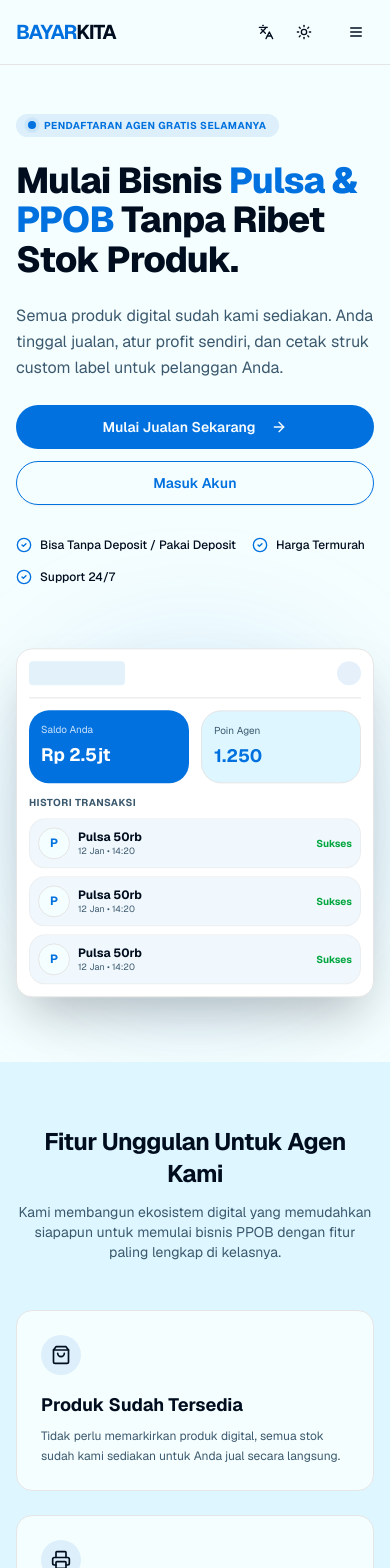
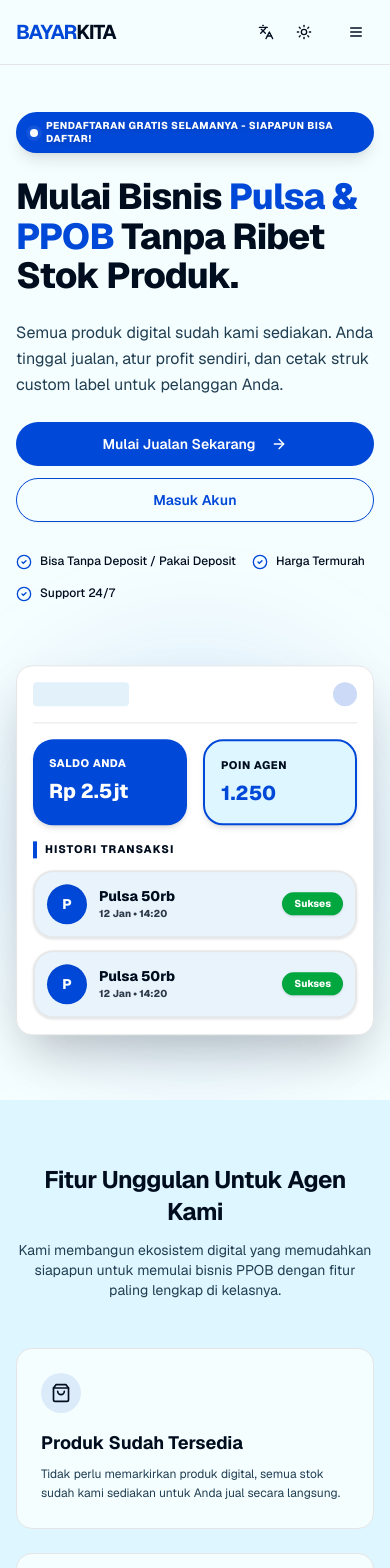
Before and after one commit to agam-riyandana/v0-landing-page-for-agents, a Next.js app: page / in a window 390 px wide. Shown: the top 1568 px of the page. Built offline with nearby package versions, Linux system fonts and the light colour scheme.

Commit message:
fix: enhance color contrast and optimize badge size
Improve contrast for hero section elements and resize badge for responsiveness.

Co-authored-by: Agam Riyandana <87102026+agam-riyandana@users.noreply.github.com>

```diff
--- a/app/globals.css
+++ b/app/globals.css
@@ -10,12 +10,12 @@
   --card-foreground: oklch(0.15 0.05 240);
   --popover: oklch(1 0 0);
   --popover-foreground: oklch(0.15 0.05 240);
-  --primary: oklch(0.55 0.2 250);
-  --primary-foreground: oklch(0.99 0.01 250);
+  --primary: oklch(0.45 0.25 250);
+  --primary-foreground: oklch(1 0 0);
   --secondary: oklch(0.96 0.03 230);
-  --secondary-foreground: oklch(0.3 0.1 240);
+  --secondary-foreground: oklch(0.2 0.05 240);
   --muted: oklch(0.95 0.02 240);
-  --muted-foreground: oklch(0.45 0.05 240);
+  --muted-foreground: oklch(0.35 0.05 240);
   --accent: oklch(0.92 0.06 240);
   --accent-foreground: oklch(0.3 0.1 240);
   --destructive: oklch(0.577 0.245 27.325);
@@ -44,8 +44,8 @@
   --foreground: oklch(0.98 0.01 240);
   --card: oklch(0.18 0.06 240);
   --card-foreground: oklch(0.98 0.01 240);
-  --primary: oklch(0.65 0.18 250);
-  --primary-foreground: oklch(0.15 0.05 250);
+  --primary: oklch(0.75 0.15 250);
+  --primary-foreground: oklch(0.1 0.05 240);
   --secondary: oklch(0.269 0 0);
   --secondary-foreground: oklch(0.985 0 0);
   --muted: oklch(0.269 0 0);
@@ -118,6 +118,6 @@
     @apply border-border outline-ring/50;
   }
   body {
-    @apply bg-background text-foreground;
+    @apply bg-background text-foreground font-sans antialiased selection:bg-primary/30 selection:text-primary;
   }
 }
--- a/app/layout.tsx
+++ b/app/layout.tsx
@@ -11,11 +11,15 @@ const _geist = Geist({
   subsets: ["latin"],
   display: "swap",
   preload: true,
+  weight: ["400", "500", "600", "700", "800"],
+  fallback: ["system-ui", "arial"],
 })
 const _geistMono = Geist_Mono({
   subsets: ["latin"],
   display: "swap",
   preload: true,
+  weight: ["400", "500", "700"],
+  fallback: ["monospace"],
 })
 
 export const viewport: Viewport = {
@@ -63,7 +67,7 @@ export const metadata: Metadata = {
     description:
       "Daftar jadi agen pulsa gratis selamanya. Tersedia produk pulsa, PPOB, cetak struk custom, dan fitur downline.",
     url: "https://bayarkita.com",
-    siteName: "bayarkita",
+    siteName: "BAYARKITA",
     locale: "id_ID",
     type: "website",
   },
@@ -88,7 +92,7 @@ export const metadata: Metadata = {
     google: "DTSWY5jhmq08dcL2jy287ddXoN_jvwCeq2IVdxucAbI",
     yandex: "your-yandex-verification-code",
   },
-  generator: "bayarkita.com",
+  generator: "BAYARKITA",
   icons: {
     icon: [
       {
@@ -115,11 +119,7 @@ export default function RootLayout({
 }>) {
   return (
     <html lang="id" suppressHydrationWarning>
-      <head>
-        <link rel="dns-prefetch" href="https://fonts.googleapis.com" />
-        <link rel="preconnect" href="https://fonts.googleapis.com" crossOrigin="anonymous" />
-        <link rel="preconnect" href="https://fonts.gstatic.com" crossOrigin="anonymous" />
-      </head>
+      <head></head>
       <body className={`font-sans antialiased`}>
         <ThemeProvider attribute="class" defaultTheme="system" enableSystem disableTransitionOnChange>
           <LanguageProvider>
--- a/app/robots.ts
+++ b/app/robots.ts
@@ -1,7 +1,7 @@
 import type { MetadataRoute } from "next"
 
 export default function robots(): MetadataRoute.Robots {
-  const baseUrl = "https://bayarkita.com"
+  const baseUrl = "https://my.bayarkita.com"
 
   return {
     rules: [
--- a/components/footer.tsx
+++ b/components/footer.tsx
@@ -11,7 +11,7 @@ export function Footer() {
   const socialLinks = [
     { icon: Facebook, href: "https://facebook.com/asliagam", label: "Facebook" },
     { icon: Instagram, href: "https://instagram.com/realagam1", label: "Instagram" },
-    { icon: Twitter, href: "https://twitter.com/realagam1", label: "Twitter" },
+    { icon: Twitter, href: "https://twitter.com", label: "Twitter" },
     { icon: MessageCircle, href: "https://wa.me/yournumber", label: "WhatsApp" },
   ]
 
@@ -37,7 +37,6 @@ export function Footer() {
           ))}
         </div>
 
-        {/* <CHANGE> Fixed copyright to use dynamic year and proper translation */}
         <p className="text-xs sm:text-sm text-muted-foreground">
           © {currentYear} BAYARKITA Digital Solution. {t.footer.copyright}
         </p>
--- a/components/hero.tsx
+++ b/components/hero.tsx
@@ -20,16 +20,16 @@ export function Hero() {
             transition={{ duration: 0.6, ease: "easeOut" }}
           >
             <motion.div
-              className="inline-flex items-center gap-2 px-3 py-1 rounded-full bg-primary/10 text-primary text-[10px] sm:text-xs font-bold uppercase tracking-wider"
+              className="inline-flex items-center gap-2 px-3 sm:px-4 py-1.5 sm:py-2 rounded-full bg-primary text-primary-foreground font-black uppercase tracking-wider text-[10px] sm:text-xs md:text-sm border-2 border-primary shadow-lg"
               initial={{ opacity: 0, scale: 0.8 }}
               animate={{ opacity: 1, scale: 1 }}
               transition={{ delay: 0.2, duration: 0.4 }}
             >
               <span className="relative flex h-2 w-2">
-                <span className="animate-ping absolute inline-flex h-full w-full rounded-full bg-primary opacity-75"></span>
-                <span className="relative inline-flex rounded-full h-2 w-2 bg-primary"></span>
+                <span className="animate-ping absolute inline-flex h-full w-full rounded-full bg-primary-foreground opacity-75"></span>
+                <span className="relative inline-flex rounded-full h-2 w-2 bg-primary-foreground"></span>
               </span>
-              {t.hero.badge}
+              <span className="leading-tight drop-shadow-sm">{t.hero.badge}</span>
             </motion.div>
 
             <motion.h1
@@ -105,7 +105,7 @@ export function Hero() {
           >
             <div className="absolute -inset-4 bg-primary/20 blur-3xl rounded-full opacity-50 animate-pulse"></div>
             <motion.div
-              className="relative bg-card dark:bg-card rounded-2xl border border-border shadow-2xl p-3 sm:p-4 overflow-hidden"
+              className="relative bg-card dark:bg-card rounded-2xl border border-border shadow-2xl p-4 sm:p-5 overflow-hidden"
               animate={{
                 y: [0, -15, 0],
               }}
@@ -116,52 +116,56 @@ export function Hero() {
               }}
               whileHover={{ scale: 1.02, y: -20 }}
             >
-              <div className="space-y-3 sm:space-y-4">
-                <div className="flex justify-between items-center pb-3 sm:pb-4 border-b border-border">
+              <div className="space-y-4 sm:space-y-5">
+                <div className="flex justify-between items-center pb-4 border-b border-border">
                   <div className="h-6 sm:h-8 w-24 sm:w-32 bg-muted rounded"></div>
-                  <div className="h-6 sm:h-8 w-6 sm:w-8 bg-primary/10 rounded-full"></div>
+                  <div className="h-6 sm:h-8 w-6 sm:w-8 bg-primary/20 rounded-full"></div>
                 </div>
-                <div className="grid grid-cols-2 gap-3 sm:gap-4">
+                <div className="grid grid-cols-2 gap-4">
                   <motion.div
-                    className="p-3 sm:p-4 bg-primary text-white rounded-xl space-y-1 sm:space-y-2"
+                    className="p-4 bg-primary text-primary-foreground rounded-xl space-y-1.5 shadow-md"
                     whileHover={{ y: -5 }}
                     transition={{ duration: 0.2 }}
                   >
-                    <p className="text-[10px] sm:text-xs opacity-80">Saldo Anda</p>
-                    <p className="text-lg sm:text-xl font-bold">Rp 2.5jt</p>
+                    <p className="text-[11px] sm:text-xs font-black uppercase tracking-wider opacity-100">Saldo Anda</p>
+                    <p className="text-xl sm:text-2xl font-black">Rp 2.5jt</p>
                   </motion.div>
                   <motion.div
-                    className="p-3 sm:p-4 bg-secondary rounded-xl space-y-1 sm:space-y-2 border border-border"
+                    className="p-4 bg-secondary rounded-xl space-y-1.5 border-2 border-primary shadow-md"
                     whileHover={{ y: -5 }}
                     transition={{ duration: 0.2 }}
                   >
-                    <p className="text-[10px] sm:text-xs text-muted-foreground">Poin Agen</p>
-                    <p className="text-lg sm:text-xl font-bold text-primary">1.250</p>
+                    <p className="text-[11px] sm:text-xs text-foreground font-black uppercase tracking-wider">
+                      Poin Agen
+                    </p>
+                    <p className="text-xl sm:text-2xl font-black text-primary">1.250</p>
                   </motion.div>
                 </div>
-                <div className="space-y-2 sm:space-y-3">
-                  <p className="text-[10px] sm:text-xs font-bold text-muted-foreground uppercase tracking-wider">
+                <div className="space-y-3">
+                  <p className="text-[11px] sm:text-xs font-black text-foreground uppercase tracking-widest border-l-4 border-primary pl-2">
                     Histori Transaksi
                   </p>
-                  {[1, 2, 3].map((i) => (
+                  {[1, 2].map((i) => (
                     <motion.div
                       key={i}
-                      className="flex items-center justify-between p-2 sm:p-3 bg-muted/50 rounded-lg border border-border/50"
+                      className="flex items-center justify-between p-3 bg-muted/80 rounded-xl border-2 border-border/80 shadow-sm"
                       initial={{ opacity: 0, x: -20 }}
                       animate={{ opacity: 1, x: 0 }}
                       transition={{ delay: 0.6 + i * 0.1, duration: 0.4 }}
                       whileHover={{ x: 5, backgroundColor: "hsl(var(--muted))" }}
                     >
-                      <div className="flex items-center gap-2 sm:gap-3">
-                        <div className="h-8 w-8 sm:h-10 sm:w-10 bg-background border rounded-full flex items-center justify-center text-primary font-bold text-xs sm:text-sm">
+                      <div className="flex items-center gap-3">
+                        <div className="h-10 w-10 bg-primary text-primary-foreground rounded-full flex items-center justify-center font-black text-sm shadow-inner">
                           P
                         </div>
                         <div>
-                          <p className="text-xs sm:text-sm font-bold">Pulsa 50rb</p>
-                          <p className="text-[9px] sm:text-[10px] text-muted-foreground">12 Jan • 14:20</p>
+                          <p className="text-sm font-black text-foreground">Pulsa 50rb</p>
+                          <p className="text-[10px] sm:text-xs text-foreground font-black opacity-80">12 Jan • 14:20</p>
                         </div>
                       </div>
-                      <p className="text-[10px] sm:text-sm font-bold text-green-600">Sukses</p>
+                      <div className="px-3 py-1 bg-green-600 dark:bg-green-500 rounded-full shadow-sm">
+                        <p className="text-[10px] sm:text-xs font-black text-white dark:text-black">Sukses</p>
+                      </div>
                     </motion.div>
                   ))}
                 </div>
--- a/components/navbar.tsx
+++ b/components/navbar.tsx
@@ -51,7 +51,7 @@ export function Navbar() {
               {t.nav.login}
             </Link>
             <Button asChild size="sm" className="rounded-full px-5 h-9 text-sm font-semibold">
-              <Link href="https://my.bayarkita.comregister">{t.nav.register}</Link>
+              <Link href="https://my.bayarkita.com/register">{t.nav.register}</Link>
             </Button>
           </div>
 
@@ -86,7 +86,7 @@ export function Navbar() {
                     <Link href="https://my.bayarkita.com/login">{t.nav.login}</Link>
                   </Button>
                   <Button asChild className="w-full rounded-full h-11 text-sm font-semibold">
-                    <Link href="https://my.bayarkita.com/register">{t.nav.register}</Link>
+                    <Link href="https:my.bayarkita.com/register">{t.nav.register}</Link>
                   </Button>
                 </div>
               </div>
--- a/lib/i18n.ts
+++ b/lib/i18n.ts
@@ -9,7 +9,7 @@ export const translations = {
       register: "Daftar Sekarang",
     },
     hero: {
-      badge: "Pendaftaran Agen Gratis Selamanya",
+      badge: "Pendaftaran Gratis Selamanya - Siapapun Bisa Daftar!",
       title: "Mulai Bisnis",
       titleHighlight: "Pulsa & PPOB",
       titleEnd: "Tanpa Ribet Stok Produk.",
@@ -42,7 +42,7 @@ export const translations = {
       feature6Desc:
         "Mendukung Virtual Account Bank, Retail Outlet (Alfamart/Indomaret), dan QRIS untuk transaksi instan.",
     },
-    // <CHANGE> Added complete products section translations
+    // Added complete products section translations
     products: {
       title: "Produk Digital Terlengkap",
       description:
@@ -96,7 +96,7 @@ export const translations = {
       register: "Register Now",
     },
     hero: {
-      badge: "Free Agent Registration Forever",
+      badge: "Free Registration Forever - Anyone Can Join!",
       title: "Start Your",
       titleHighlight: "Pulse & PPOB",
       titleEnd: "Business Without Hassle.",
@@ -127,7 +127,7 @@ export const translations = {
       feature6Desc:
         "Supports Bank Virtual Accounts, Retail Outlets (Alfamart/Indomaret), and QRIS for instant transactions.",
     },
-    // <CHANGE> Added complete English translations for products section
+    // Added complete English translations for products section
     products: {
       title: "Complete Digital Products",
       description:
```
